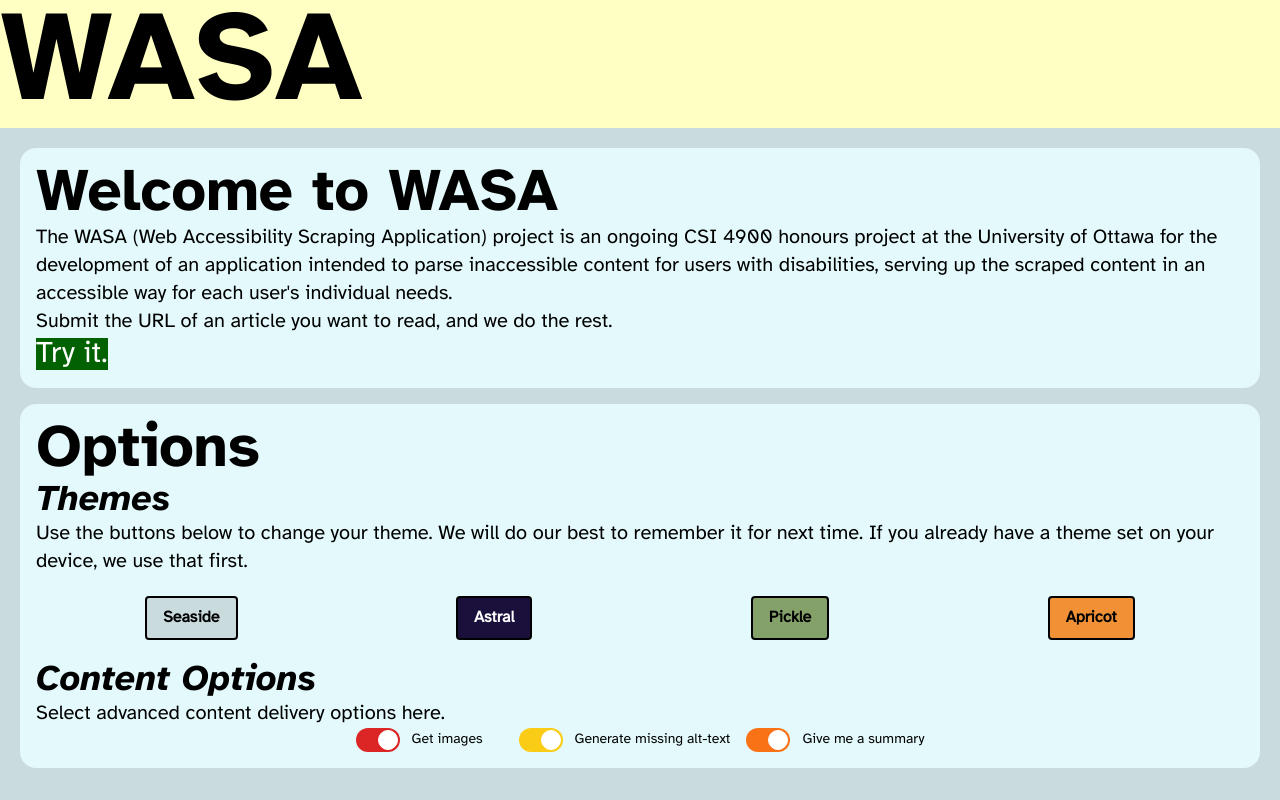
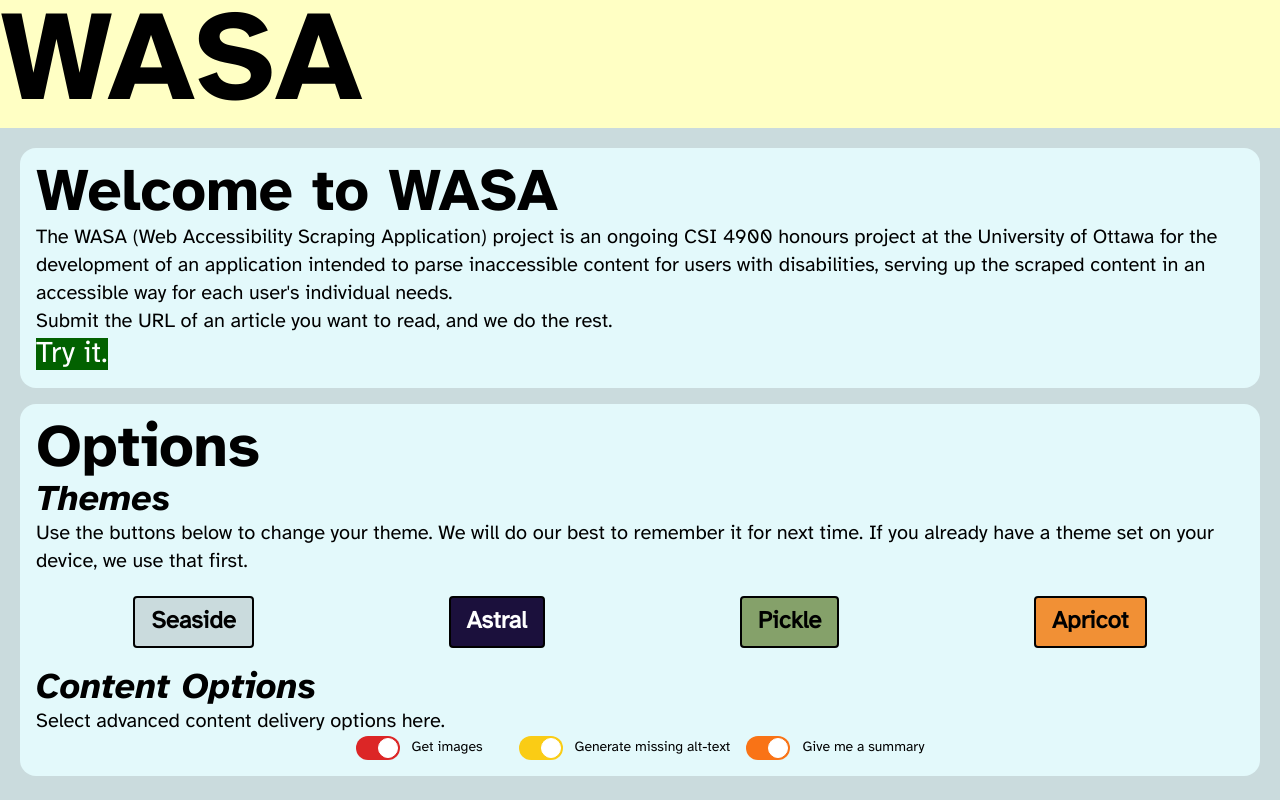
Before and after one commit to jwagn037/CSI-4900-Web-Accessibility-Scraping-Application, an Angular app in the folder frontend/WASA-frontend/: page / in a window 1280 px wide. Shown: the top 800 px of the page. Built offline with nearby package versions, Linux system fonts and the light colour scheme.

Commit message:
Increase button text size

```diff
--- a/frontend/WASA-frontend/src/app/landing/landing.component.html
+++ b/frontend/WASA-frontend/src/app/landing/landing.component.html
@@ -22,16 +22,16 @@
                 <p class="text-xl">Use the buttons below to change your theme. We will do our best to remember it for next time. If you already have a theme set on your device, we use that first.</p>
                 <div class="mt-5 mb-5 flex items-center justify-around">
                     <!-- Light mode selector -->
-                    <button class="font-semibold py-2 px-4 rounded"
+                    <button class="text-2xl font-semibold py-2 px-4 rounded"
                     (click)="setLightTheme()" id="light-btn">Seaside</button>
                     <!-- Dark mode selector -->
-                    <button class="font-semibold py-2 px-4 rounded"
+                    <button class="text-2xl font-semibold py-2 px-4 rounded"
                     (click)="setDarkTheme()" id="dark-btn">Astral</button>
                     <!-- Lime mode selector -->
-                    <button class="bg-transparent hover:bg-blue-500 text-blue-700 font-semibold hover:text-white py-2 px-4 border border-blue-500 hover:border-transparent rounded"
+                    <button class="text-2xl bg-transparent hover:bg-blue-500 text-blue-700 font-semibold hover:text-white py-2 px-4 border border-blue-500 hover:border-transparent rounded"
                     (click)="setAccess1Theme()" id="access1-btn">Pickle</button>
                     <!-- Apricot mode selector -->
-                    <button class="bg-transparent hover:bg-blue-500 text-blue-700 font-semibold hover:text-white py-2 px-4 border border-blue-500 hover:border-transparent rounded"
+                    <button class="text-2xl bg-transparent hover:bg-blue-500 text-blue-700 font-semibold hover:text-white py-2 px-4 border border-blue-500 hover:border-transparent rounded"
                     (click)="setAccess2Theme()" id="access2-btn">Apricot</button>
                 </div>
                 <h2 class="text-4xl">Content Options</h2>
```
